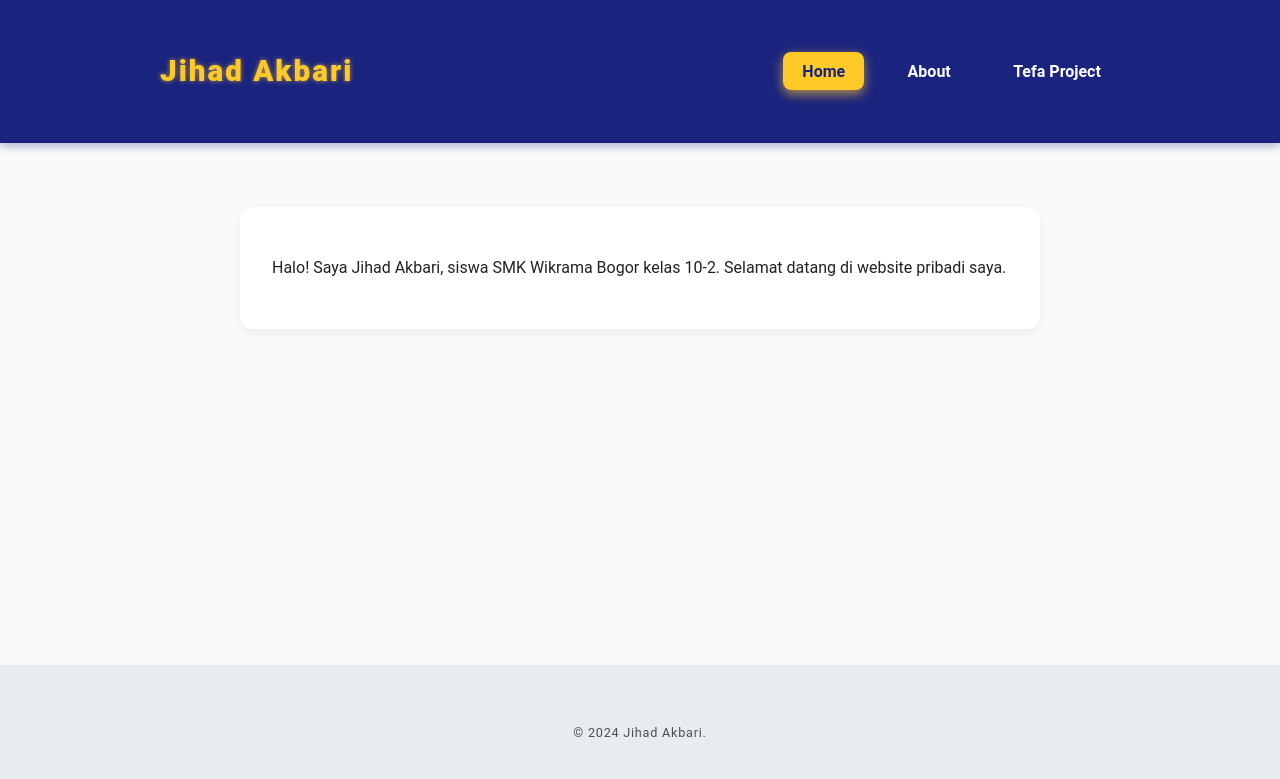
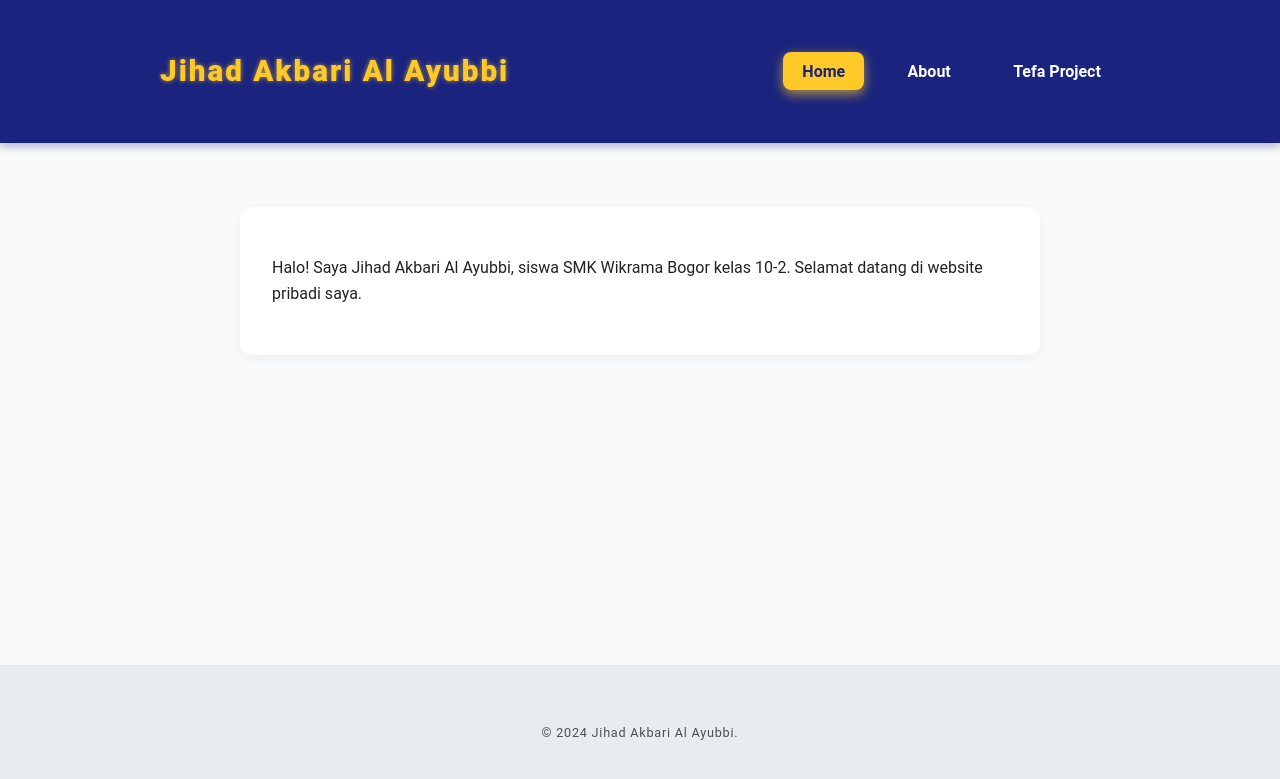
Before and after one commit to jihadakbari11/PersonalWeb, a plain HTML site: page home.html in a window 1280 px wide. Drawn offline with Linux system fonts and the light colour scheme.

Commit message:
Update home.html

```diff
--- a/home.html
+++ b/home.html
@@ -3,14 +3,14 @@
 <head>
   <meta charset="UTF-8" />
   <meta name="viewport" content="width=device-width, initial-scale=1" />
-  <title>Home - Jihad Akbari</title>
+  <title>Home - Jihad Akbari Al Ayubbi</title>
   <link href="style.css" rel="stylesheet" />
 </head>
 <body>
   <header>
     <nav class="navbar">
       <div class="container">
-        <a href="home.html" class="brand">Jihad Akbari</a>
+        <a href="home.html" class="brand">Jihad Akbari Al Ayubbi</a>
         <button class="navbar-toggle" id="navbar-toggle" aria-label="Toggle navigation menu">
           &#9776;
         </button>
@@ -27,14 +27,14 @@
     <section class="home">
 
       <p>
-        Halo! Saya Jihad Akbari, siswa SMK Wikrama Bogor kelas 10-2. Selamat datang di website pribadi saya.
+        Halo! Saya Jihad Akbari Al Ayubbi, siswa SMK Wikrama Bogor kelas 10-2. Selamat datang di website pribadi saya.
       </p>
     </section>
   </main>
 
   <footer>
     <div class="container">
-      <small>&copy; 2024 Jihad Akbari.</small>
+      <small>&copy; 2024 Jihad Akbari Al Ayubbi.</small>
     </div>
   </footer>
 
```
